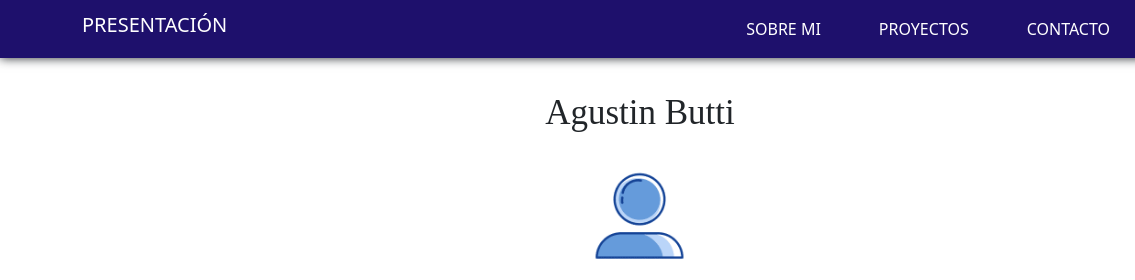
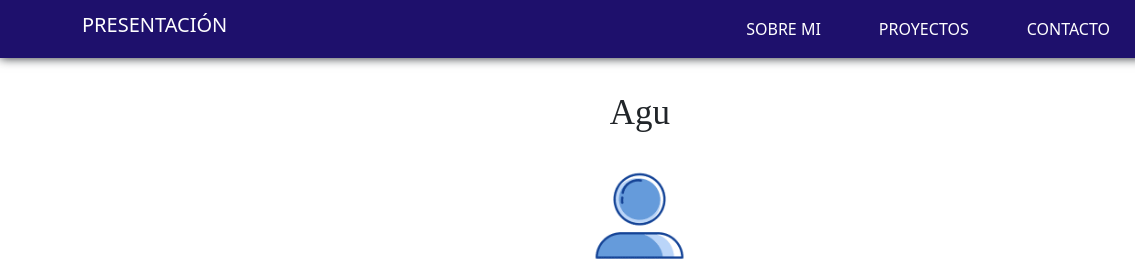
Before and after one commit to AguHDS/resume, a plain HTML site: page index.html in a window 1280 px wide. Shown: the top 280 px of the page, 0-1135 px from the left. Drawn offline with nearby package versions, Linux system fonts and the light colour scheme.

Commit message:
Update index.html

```diff
--- a/index.html
+++ b/index.html
@@ -49,7 +49,7 @@
 
   <section class="main">
     <div class="text-center">
-      <h3 title="name" aria-label="My name" tabindex="0">Agustin Butti</h3>
+      <h3 title="name" aria-label="My name" tabindex="0">Agu</h3>
       <img src="images/profile.png" alt="Profile image" tabindex="0">
       <h5 title="subtext" aria-label="Subtext" tabindex="0">Software developer</h5>
     </div>
```
